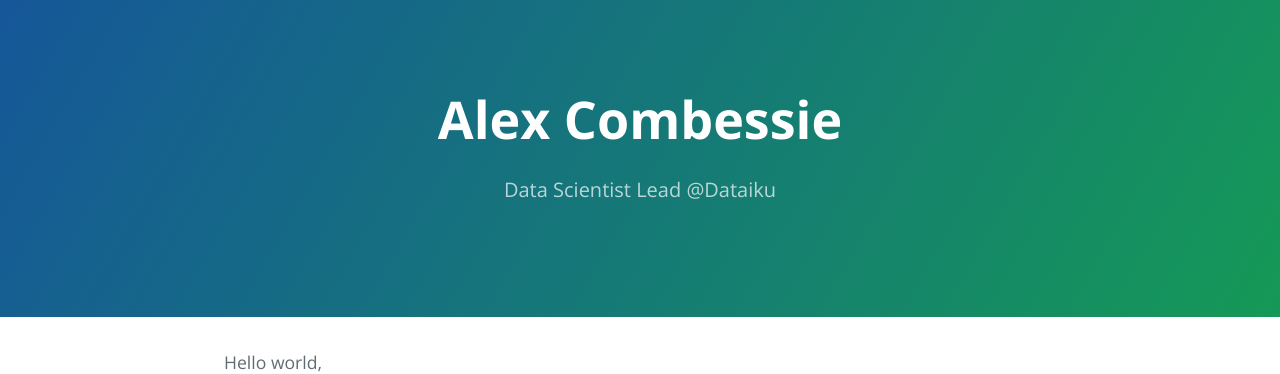
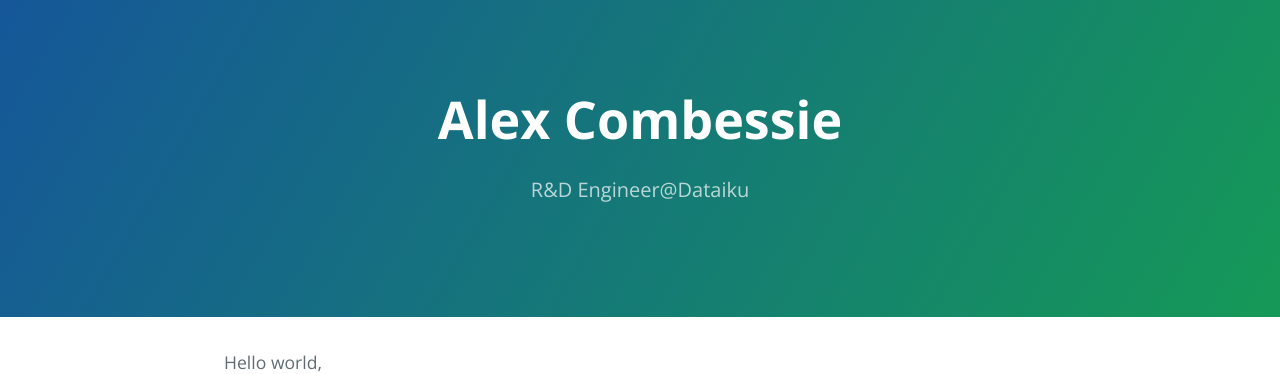
Before and after one commit to alexcombessie/alexcombessie.github.io, a Jekyll site: the page index.html, which Jekyll copies as it is, in a window 1280 px wide. Shown: the top 374 px of the page. Built offline with Jekyll 4.4.1, drawn with Linux system fonts in a browser that asks for light colours.

Commit message:
Update index.html

```diff
--- a/index.html
+++ b/index.html
@@ -12,7 +12,7 @@
   <body>
     <section class="page-header">
       <h1 class="project-name">Alex Combessie</h1>
-      <h2 class="project-tagline">Data Scientist Lead <a href="https://www.dataiku.com/" style="color: #FFF">@Dataiku</a></h2>
+      <h2 class="project-tagline">R&D Engineer<a href="https://www.dataiku.com/" style="color: #FFF">@Dataiku</a></h2>
     </section>
 
     <section class="main-content">
```
